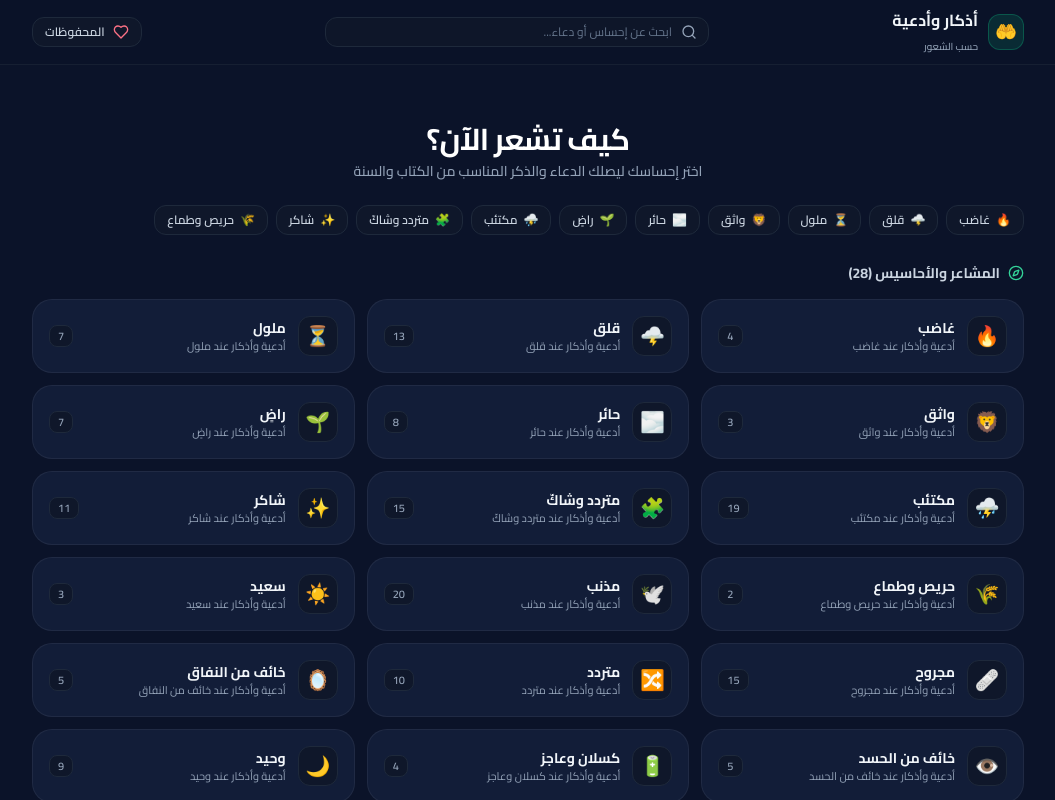
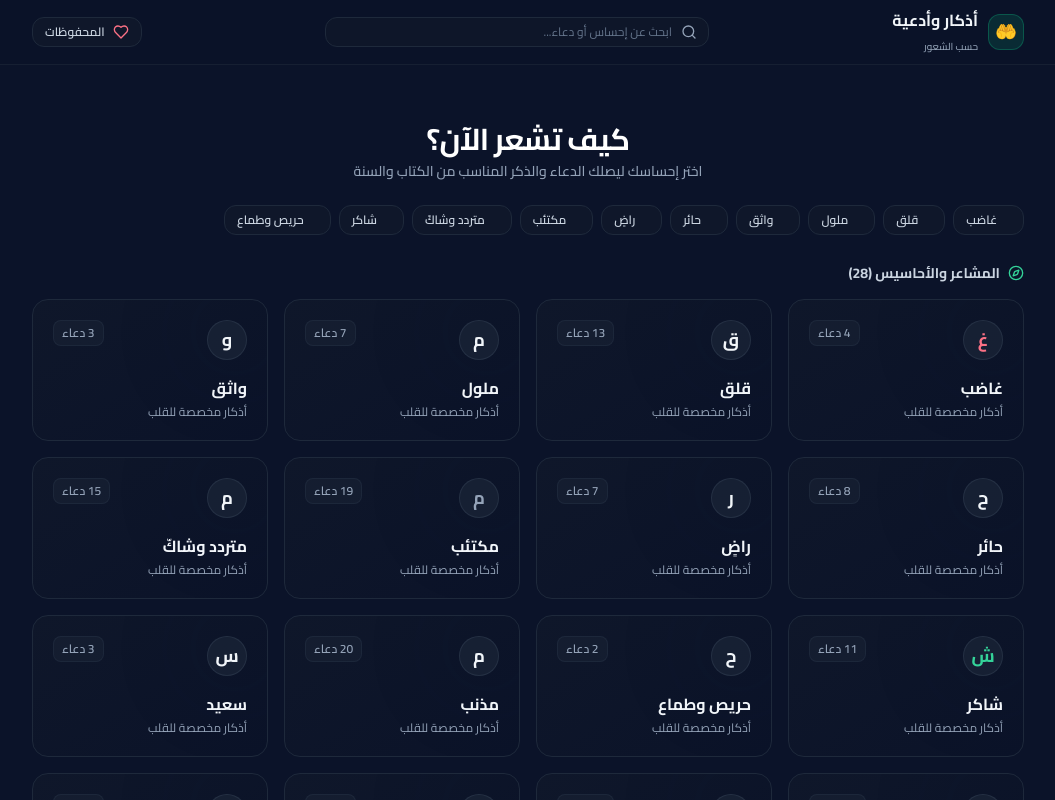
Before and after one commit to MustafaElsayed74/azkar-feeling, a Next.js app: page / in a window 1280 px wide. Shown: the top 800 px of the page, without its empty margins (112-1167 px from the left). Built offline with nearby package versions, Linux system fonts and the light colour scheme.

Commit message:
feat: redesign feeling cards and layout for better UI/UX

```diff
--- a/src/app/page.tsx
+++ b/src/app/page.tsx
@@ -98,7 +98,7 @@ export default function HomePage() {
                   href={`/feeling/${f.feeling_slug}`}
                   className="shrink-0 flex items-center gap-1.5 px-3 py-1.5 rounded-xl bg-slate-900 border border-slate-800 text-xs font-semibold text-slate-300 hover:text-white hover:border-emerald-500/40 transition-colors"
                 >
-                  <span>{theme.emoji}</span>
+                  <span className={`w-2 h-2 rounded-full bg-gradient-to-br ${theme.gradient}`}></span>
                   <span>{f.arabic_name}</span>
                 </Link>
               );
@@ -153,7 +153,7 @@ export default function HomePage() {
               </h2>
             </div>
 
-            <div className="grid grid-cols-1 sm:grid-cols-2 lg:grid-cols-3 gap-3">
+            <div className="grid grid-cols-2 sm:grid-cols-3 lg:grid-cols-4 gap-3 sm:gap-4">
               {filteredFeelings.map((feeling: any) => {
                 const group = groups.find((g) => g.slug === feeling.feeling_slug);
                 const count = group ? group.items_count : 0;
--- a/src/components/FeelingCard.tsx
+++ b/src/components/FeelingCard.tsx
@@ -14,26 +14,34 @@ export const FeelingCard: React.FC<FeelingCardProps> = ({ name, slug, count }) =
   const theme = getEmotionTheme(slug);
   const arabicName = getEmotionArabicName(slug, name);
 
+  // Extract the first meaningful letter for the icon
+  const firstLetter = arabicName.replace(/^(ال)/, '').charAt(0);
+
   return (
-    <Link href={`/feeling/${slug}`} className="block group">
-      <div className="clean-card p-4 flex items-center justify-between gap-3 hover:border-emerald-500/40">
-        <div className="flex items-center gap-3">
-          <div className="w-10 h-10 rounded-xl bg-slate-900/90 border border-slate-800 flex items-center justify-center text-xl shrink-0">
-            {theme.emoji}
+    <Link href={`/feeling/${slug}`} className="block group h-full">
+      <div className="relative overflow-hidden h-full p-4 sm:p-5 rounded-2xl bg-gradient-to-br from-slate-900 to-[#0b1329] border border-slate-800 hover:border-emerald-500/40 transition-all duration-300">
+        {/* Abstract Glowing Orb Background */}
+        <div className={`absolute -right-6 -top-6 w-28 h-28 rounded-full opacity-10 bg-gradient-to-br ${theme.gradient} blur-2xl group-hover:opacity-20 transition-opacity duration-300`} />
+
+        <div className="flex flex-col h-full justify-between relative z-10 gap-4">
+          <div className="flex justify-between items-start">
+            <div className={`w-10 h-10 rounded-full flex items-center justify-center bg-slate-800/60 border border-slate-700/50 ${theme.text}`}>
+              <span className="text-lg font-bold">{firstLetter}</span>
+            </div>
+            <span className="text-[10px] sm:text-xs font-semibold px-2 py-1 rounded-lg bg-slate-800/40 text-slate-400 border border-slate-700/30">
+              {count} دعاء
+            </span>
           </div>
+
           <div>
-            <h3 className="text-sm font-bold text-slate-100 group-hover:text-emerald-400 transition-colors">
+            <h3 className="text-sm sm:text-base font-bold text-slate-100 group-hover:text-emerald-400 transition-colors mb-1">
               {arabicName}
             </h3>
-            <p className="text-[11px] text-slate-400">
-              أدعية وأذكار عند {arabicName}
+            <p className="text-[10px] sm:text-xs text-slate-400">
+              أذكار مخصصة للقلب
             </p>
           </div>
         </div>
-
-        <span className="text-[11px] font-semibold px-2 py-0.5 rounded-lg bg-slate-900 border border-slate-800 text-slate-400 shrink-0">
-          {count}
-        </span>
       </div>
     </Link>
   );
```
Also changed, not shown: 2 other files (tests, documents, lock files or other folders).
